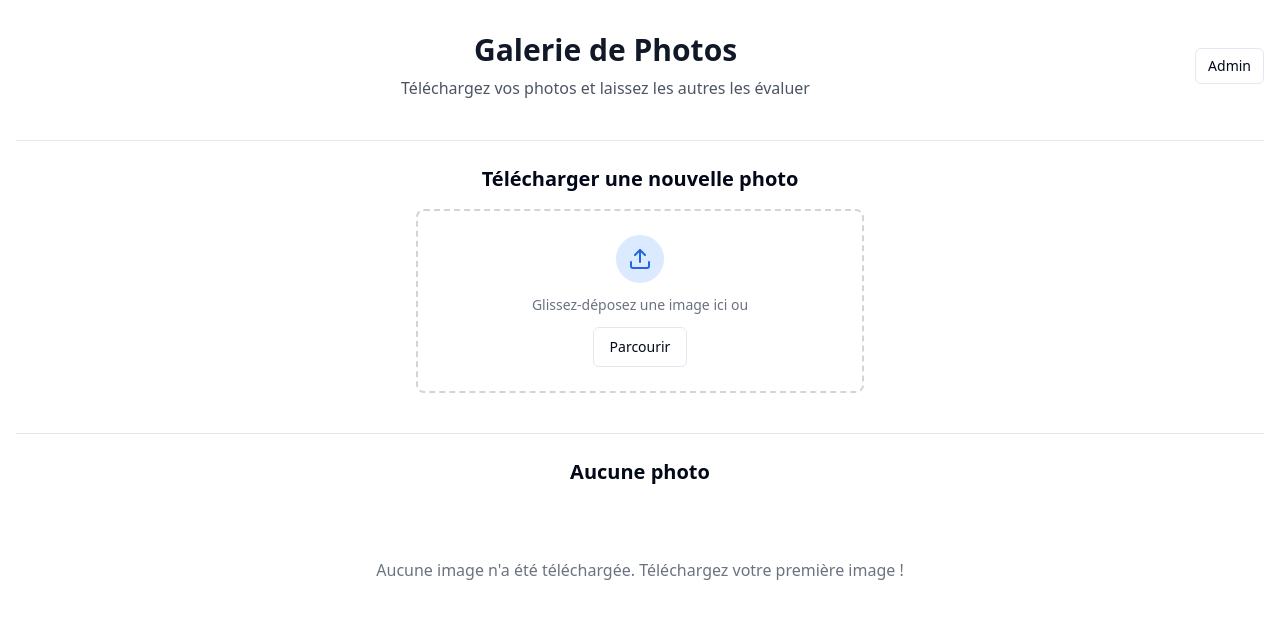
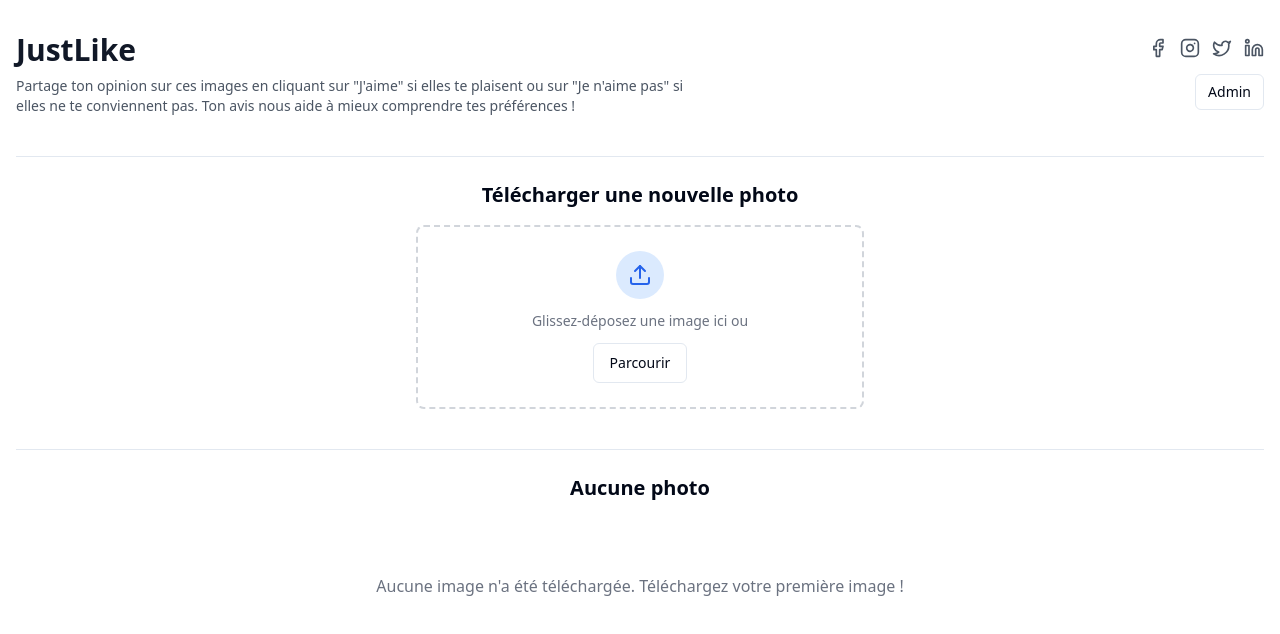
Before and after one commit to GuiF008/likable-photos-hub, a React (Vite) app: page / in a window 1280 px wide. Shown: the top 634 px of the page. Built offline with nearby package versions, Linux system fonts and the light colour scheme.

Commit message:
Refactor: Update header and add social links
Update the header with new title, subtitle, and add social media links.

```diff
--- a/src/pages/Index.tsx
+++ b/src/pages/Index.tsx
@@ -7,6 +7,7 @@ import { Popover, PopoverContent, PopoverTrigger } from "@/components/ui/popover
 import { toast } from "sonner";
 import ImageUpload from "@/components/ImageUpload";
 import ImageGallery from "@/components/ImageGallery";
+import { Facebook, Instagram, Twitter, Linkedin } from "lucide-react";
 
 // Mot de passe admin simple (en situation réelle, il faudrait utiliser une méthode plus sécurisée)
 const ADMIN_PASSWORD = "admin123";
@@ -42,16 +43,30 @@ const Index = () => {
 
   return (
     <div className="container mx-auto px-4 py-8">
-      <header className="flex justify-between items-center mb-10">
-        <div className="text-center flex-1">
+      <header className="flex flex-col md:flex-row justify-between items-start md:items-center mb-10 gap-4">
+        <div className="text-left flex-1">
           <h1 className="text-3xl font-bold text-gray-900 mb-2">
-            Galerie de Photos
+            JustLike
           </h1>
-          <p className="text-gray-600">
-            Téléchargez vos photos et laissez les autres les évaluer
+          <p className="text-gray-600 text-sm max-w-2xl">
+            Partage ton opinion sur ces images en cliquant sur "J'aime" si elles te plaisent ou sur "Je n'aime pas" si elles ne te conviennent pas. Ton avis nous aide à mieux comprendre tes préférences !
           </p>
         </div>
-        <div>
+        <div className="flex flex-col items-end gap-2">
+          <div className="flex gap-3 mb-2">
+            <a href="https://facebook.com" target="_blank" rel="noopener noreferrer" className="text-gray-600 hover:text-blue-600 transition-colors">
+              <Facebook size={20} />
+            </a>
+            <a href="https://instagram.com" target="_blank" rel="noopener noreferrer" className="text-gray-600 hover:text-pink-600 transition-colors">
+              <Instagram size={20} />
+            </a>
+            <a href="https://twitter.com" target="_blank" rel="noopener noreferrer" className="text-gray-600 hover:text-blue-400 transition-colors">
+              <Twitter size={20} />
+            </a>
+            <a href="https://linkedin.com" target="_blank" rel="noopener noreferrer" className="text-gray-600 hover:text-blue-700 transition-colors">
+              <Linkedin size={20} />
+            </a>
+          </div>
           {isAdmin ? (
             <div className="flex items-center gap-2">
               <span className="text-sm text-green-600 font-medium">Mode Admin</span>
```
